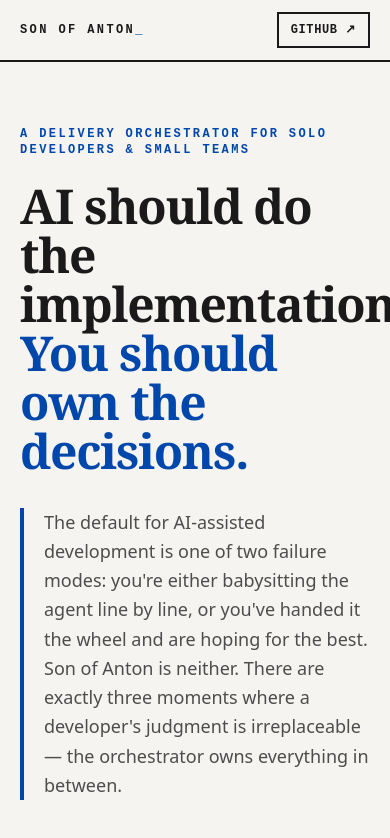
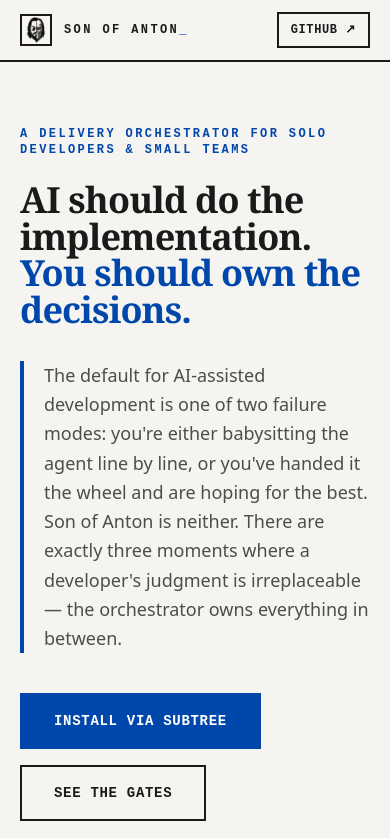
Before and after one commit to cesarnml/son-of-anton-web, a SvelteKit app: page / in a window 390 px wide. Shown: the top 838 px of the page. Built offline with nearby package versions, Linux system fonts and the light colour scheme; a web font is replaced by a local one.

Commit message:
Add Terminator-Gilfoyle logo to navbar; tighten nav spacing and mobile hero scale

```diff
--- a/src/routes/+page.svelte
+++ b/src/routes/+page.svelte
@@ -186,12 +186,19 @@
 <div class="font-body antialiased">
 	<!-- ============ NAV ============ -->
 	<nav
-		class="sticky top-0 z-50 flex w-full items-center justify-between border-b-2 border-carbon bg-paper px-5 py-3 md:px-10"
+		class="sticky top-0 z-50 flex w-full items-center justify-between gap-6 border-b-2 border-carbon bg-paper px-5 py-3 md:px-10"
 	>
-		<a href="#top" class="font-mono text-xs font-bold tracking-[0.2em] uppercase">
-			Son of Anton<span class="text-cobalt">_</span>
+		<a href="#top" class="flex items-center gap-3 font-mono text-xs font-bold tracking-[0.2em] uppercase">
+			<img
+				src="/logo-64.webp"
+				alt=""
+				width="32"
+				height="32"
+				class="h-8 w-8 border-2 border-carbon"
+			/>
+			<span class="whitespace-nowrap">Son of Anton<span class="text-cobalt">_</span></span>
 		</a>
-		<div class="hidden items-center gap-1 font-mono text-sm md:flex">
+		<div class="hidden items-center gap-1 font-mono text-sm lg:flex">
 			<a href="#gates" class="px-2 py-1 transition-colors hover:bg-cobalt hover:text-white"
 				>GATES</a
 			>
@@ -208,13 +215,13 @@
 		<div class="flex items-center gap-3">
 			<a
 				href={GITHUB}
-				class="border-2 border-carbon bg-paper px-3 py-2 font-mono text-xs font-bold tracking-wider uppercase transition-colors hover:bg-carbon hover:text-paper"
+				class="border-2 border-carbon bg-paper px-3 py-2 font-mono text-xs font-bold tracking-wider whitespace-nowrap uppercase transition-colors hover:bg-carbon hover:text-paper"
 			>
 				GitHub ↗
 			</a>
 			<a
 				href="#install"
-				class="hidden border-2 border-cobalt bg-cobalt px-3 py-2 font-mono text-xs font-bold tracking-wider text-white uppercase transition-colors hover:bg-paper hover:text-cobalt sm:block"
+				class="hidden border-2 border-cobalt bg-cobalt px-3 py-2 font-mono text-xs font-bold tracking-wider whitespace-nowrap text-white uppercase transition-colors hover:bg-paper hover:text-cobalt sm:block"
 			>
 				/soa plan
 			</a>
@@ -230,7 +237,7 @@
 						A delivery orchestrator for solo developers &amp; small teams
 					</p>
 					<h1
-						class="font-display mb-8 text-5xl leading-[1.02] font-extrabold tracking-tight md:text-7xl"
+						class="font-display mb-8 text-4xl leading-[1.02] font-extrabold tracking-tight sm:text-5xl md:text-7xl"
 					>
 						AI should do the implementation.<br />
 						<span class="text-cobalt">You should own the decisions.</span>
```
Also changed, not shown: static/logo-64.webp (added).
